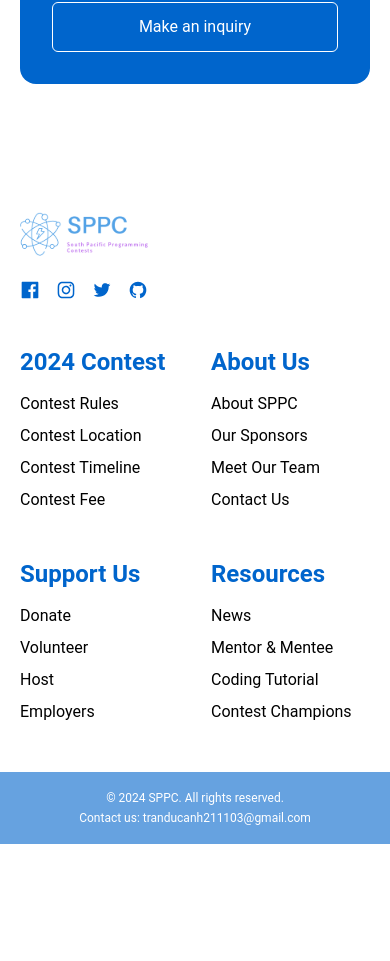
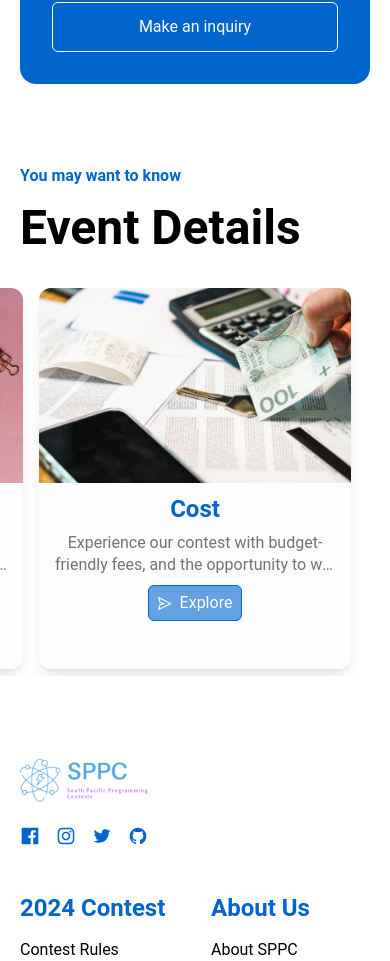
Before and after one commit to tranducanh2111/sppc-contest, a Next.js app: page /location in a window 390 px wide. Shown: the part 4594-5555 px from the top of the page. Before the commit the page ends 5438 px from the top, so only its background shows below. Built offline with nearby package versions, Linux system fonts and the light colour scheme; no server answers.

Commit message:
responsive component/event-detail

```diff
--- /dev/null
+++ b/src/components/EventDetail.tsx
@@ -0,0 +1,56 @@
+import React from 'react';
+import { Swiper, SwiperSlide } from 'swiper/react';
+import { Autoplay } from 'swiper/modules';
+import PrimaryCard from '@/components/PrimaryCard';
+import { StaticImageData } from 'next/image';
+
+interface Card {
+  name: string;
+  descriptions: string;
+  testURL: string;
+  image: StaticImageData;
+}
+
+interface EventDetailProps {
+  cardData: Card[];
+}
+
+const EventDetail: React.FC<EventDetailProps> = ({ cardData }) => {
+  return (
+    <section className='max-w-[1170px] pb-[0.75rem] mx-auto mt-[80px] md:gap-[1.5rem] gap-[2rem] flex flex-col items-center lg:grid lg:grid-cols-3'>
+            {/* Heading Container */}
+            <div className='w-full flex flex-col gap-[0.75rem] lg:col-span-1 px-5'>
+                <p className='text-body text-primary font-semibold'>You may want to know</p>
+                <h2 className="text-h2">Event Details</h2>
+            </div>
+            <div className="lg:col-span-2 max-w-[1170px] w-full h-[410px] md:h-[420px] overflow-x-auto hide-scrollbar sm:px-5">
+                <Swiper
+                    modules={[Autoplay]}
+                    className="md:w-full"
+                    slidesPerView="auto"
+                    breakpoints={{
+                        1024: { spaceBetween: 64},
+                        640: { centeredSlides: false, initialSlide: 0, spaceBetween: 24},
+                        0: { centeredSlides: true, initialSlide: 1, spaceBetween: 16 },
+                    }}
+                    style={{paddingLeft: 6, paddingRight: 6}}
+                >
+                    {cardData.map((card, index) => (
+                        <SwiperSlide key={index} className="aspect-[341/424] justify-center items-start" style={{ maxWidth: '330px', width: '80vw', display: "flex"}}>
+                            <PrimaryCard
+                                key={index}
+                                name={card.name}
+                                descriptions={card.descriptions}
+                                testURL={card.testURL}
+                                buttonText={"Explore"}
+                                imageURL={card.image}
+                            />
+                        </SwiperSlide>
+                    ))}
+                </Swiper>
+            </div>
+        </section>
+  );
+};
+
+export default EventDetail;
--- a/src/components/PrimaryCard.tsx
+++ b/src/components/PrimaryCard.tsx
@@ -16,13 +16,13 @@ type CardProps = {
 
 const PrimaryCard: React.FC<CardProps> = ({ imageURL, name, descriptions, testURL, buttonText }) => {
   return (
-    <section className="w-[80vw] aspect-[341/381] rounded-[12px] bg-[#FBFDFF] shadow-lg min-w-[241px] max-w-[330px] pb-[24px]">
+    <section className="w-[80vw] aspect-[341/381] rounded-[12px] bg-[#FBFDFF] shadow-lg min-w-[241px] max-w-[330px] sm:pb-[24px] pb-[48px]">
         <figure className="relative w-[100%] h-[65%] mb-[12px] object-cover rounded-t-[12px]">
             <Image src={imageURL} alt={name} loading="lazy" className='w-full h-full object-cover rounded-t-[12px]' />
         </figure>
-        <article className='flex flex-col items-center px-[16px] sm:space-y-[12px] space-y-[9px]'>
+        <article className='flex flex-col items-center justify-center px-[16px] sm:space-y-[12px] space-y-[9px]'>
             <h3 className='text-h3 text-primary font-semibold text-center line-clamp-1'>{name}</h3>
-            <p className='overflow-y-hidden h-[44px] w-auto leading-[22px] text-grey text-body text-center'>{descriptions}</p>
+            <p className='overflow-y-hidden h-[44px] w-auto leading-[22px] text-grey text-body text-center line-clamp-2'>{descriptions}</p>
             <Link href={testURL}>
                 <Button
                     title={buttonText}
--- a/src/pages/location.tsx
+++ b/src/pages/location.tsx
@@ -8,8 +8,30 @@ import ContactCard from '@/components/ContactCard'
 
 // Resources for this location page's components
 import LocationHeroImage from '../../public/location-hero.png'
+import EventDetail from '@/components/EventDetail'
 
-const Home: React.FC = () => {
+// Resources for EventDetail Component
+import TimeLineImage from '../../public/timeline.png'
+import CostImage from '../../public/cost.png'
+
+const CardData = [
+  {
+    "name": "Timeline",
+    "descriptions": "Embark on an exhilarating journey through our contest timeline, filled with exciting challenges!",
+    "testURL": "/timeline",
+    "image": TimeLineImage
+  },
+  {
+    "name": "Cost",
+    "descriptions": "Experience our contest with budget-friendly fees, and the opportunity to win fantastic rewards!",
+    "testURL": "/fee",
+    "image": CostImage
+  }
+
+  // Add more entries as needed
+]
+
+const Location: React.FC = () => {
 
   return (
     <Fragment>
@@ -23,9 +45,10 @@ const Home: React.FC = () => {
                 <VenueDetail />
                 <ContactCard />
             </div>
+            <EventDetail cardData={CardData}/>
         </div>
     </Fragment>
   )
 }
 
-export default Home
+export default Location
```
Also changed, not shown: public/cost.png (added), public/timeline.png (added).
